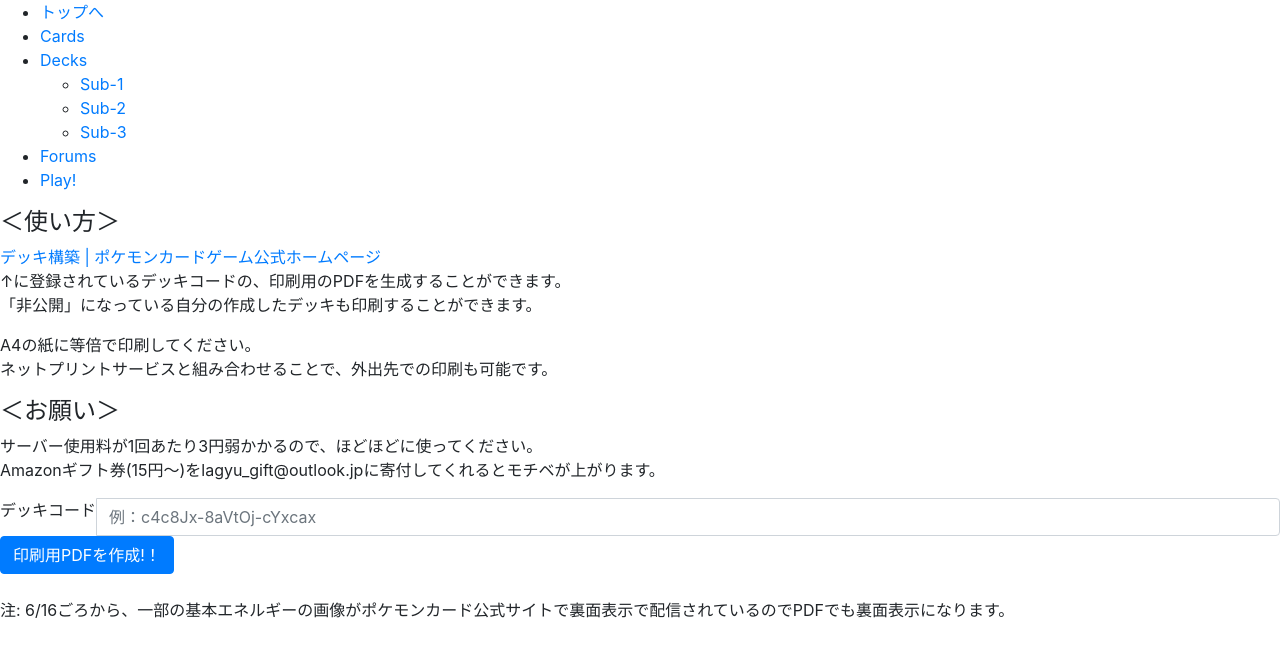
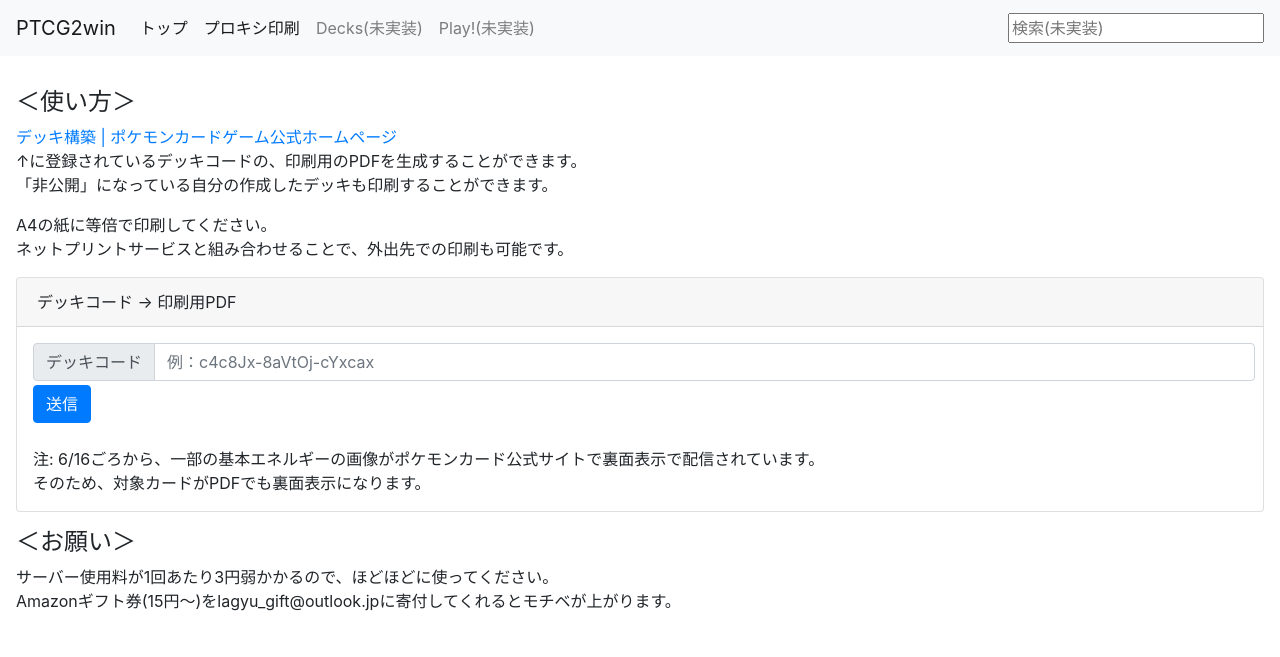
Before and after one commit to PokemonCardInCastle/PTCG2win, a Django app: page /proxy_maker in a window 1280 px wide. Shown: the top 657 px of the page. Run offline with Django 3.2, Linux system fonts and the light colour scheme; some libraries are stand-ins or nearby versions.

Commit message:
ナビゲーションバー追加

```diff
--- a/decks/proxy_maker.py
+++ b/decks/proxy_maker.py
@@ -15,7 +15,7 @@ class CodeInputForm(forms.Form):
     deck_code = forms.CharField(max_length=20,
                                 label="デッキコード",
                                 widget=forms.TextInput(
-                                    attrs={'class': 'form-control',
+                                    attrs={'class': 'form-control mr-4',
                                            "type": "text",
                                            'placeholder': '例：c4c8Jx-8aVtOj-cYxcax'}))
 
--- a/decks/templates/decks/proxy_maker.html
+++ b/decks/templates/decks/proxy_maker.html
@@ -3,80 +3,92 @@
 <head>
     <meta charset="UTF-8">
     <title>デッキコード -> 印刷用PDF</title>
-    <link rel="stylesheet" href="https://stackpath.bootstrapcdn.com/bootstrap/4.1.1/css/bootstrap.min.css"
-          integrity="sha384-WskhaSGFgHYWDcbwN70/dfYBj47jz9qbsMId/iRN3ewGhXQFZCSftd1LZCfmhktB" crossorigin="anonymous">
-    <script src="https://stackpath.bootstrapcdn.com/bootstrap/4.1.1/js/bootstrap.min.js"
-            integrity="sha384-smHYKdLADwkXOn1EmN1qk/HfnUcbVRZyYmZ4qpPea6sjB/pTJ0euyQp0Mk8ck+5T"
-            crossorigin="anonymous"></script>
+
     <script src="https://code.jquery.com/jquery-3.3.1.slim.min.js"
             integrity="sha384-q8i/X+965DzO0rT7abK41JStQIAqVgRVzpbzo5smXKp4YfRvH+8abtTE1Pi6jizo"
             crossorigin="anonymous"></script>
     <script src="https://cdnjs.cloudflare.com/ajax/libs/popper.js/1.14.3/umd/popper.min.js"
             integrity="sha384-ZMP7rVo3mIykV+2+9J3UJ46jBk0WLaUAdn689aCwoqbBJiSnjAK/l8WvCWPIPm49"
             crossorigin="anonymous"></script>
+
+    <link rel="stylesheet" href="https://stackpath.bootstrapcdn.com/bootstrap/4.1.1/css/bootstrap.min.css"
+          integrity="sha384-WskhaSGFgHYWDcbwN70/dfYBj47jz9qbsMId/iRN3ewGhXQFZCSftd1LZCfmhktB" crossorigin="anonymous">
+    <script src="https://stackpath.bootstrapcdn.com/bootstrap/4.1.1/js/bootstrap.min.js"
+            integrity="sha384-smHYKdLADwkXOn1EmN1qk/HfnUcbVRZyYmZ4qpPea6sjB/pTJ0euyQp0Mk8ck+5T"
+            crossorigin="anonymous"></script>
+
     {#    {% load static %}#}
     {#    <link rel="stylesheet" type="text/css" href="{% static 'decks/main.css' %}">#}
 </head>
-<body>
-<div>
-    <section role="complementary">
+<body style="padding-top:4.5rem;" class="m-3">
 
-
-        <nav role="navigation">
-            <ul>
-                <li><a href="/">トップへ</a></li>
-                <li><a href="#">Cards</a></li>
-                <li><a href="#" aria-haspopup="true">Decks</a>
-                    <ul class="dropdown" aria-label="submenu">
-                        <li><a href="#">Sub-1</a></li>
-                        <li><a href="#">Sub-2</a></li>
-                        <li><a href="#">Sub-3</a></li>
-                    </ul>
+<nav class="navbar navbar-expand-lg navbar-light bg-light fixed-top">
+    <a class="navbar-brand" href="#">PTCG2win</a>
+    <button type="button" class="navbar-toggler" data-toggle="collapse" data-target="#Navber" aria-controls="Navber"
+            aria-expanded="false" aria-label="レスポンシブ・ナビゲーションバー"></button>
+    <div class="collapse navbar-collapse" id="Navber">
+        <ul class="navbar-nav mr-auto mt-2 mt-lg-0">
+            <li class="nav-item active">
+                <a class="nav-link" href="/">トップ <span class="sr-only">(現位置)</span></a>
             </li>
-                <li><a href="#">Forums</a></li>
-                <li><a href="#">Play!</a></li>
+            <li class="nav-item active">
+                <a class="nav-link" href="/proxy_maker">プロキシ印刷</a>
+            </li>
+            <li class="nav-item">
+                <a class="nav-link" href="#">Decks(未実装)</a>
+            </li>
+            <li class="nav-item">
+                <a class="nav-link" href="#">Play!(未実装)</a>
+            </li>
 
         </ul>
+        <form class="form-inline my-2 my-lg-0">
+            <input type="text" placeholder="検索(未実装)">
+        </form>
+    </div><!-- /.navbar-collapse -->
 </nav>
 
 
-    </section>
-</div>
-<div style="clear: left">
-
-</div>
 <h4>＜使い方＞</h4>
 <p>
-    <a href="https://www.pokemon-card.com/deck/index.html" target="_blank">デッキ構築 | ポケモンカードゲーム公式ホームページ</a><br />
-    ↑に登録されているデッキコードの、印刷用のPDFを生成することができます。<br />
-    「非公開」になっている自分の作成したデッキも印刷することができます。<br />
+    <a href="https://www.pokemon-card.com/deck/index.html" target="_blank">デッキ構築 | ポケモンカードゲーム公式ホームページ</a><br/>
+    ↑に登録されているデッキコードの、印刷用のPDFを生成することができます。<br/>
+    「非公開」になっている自分の作成したデッキも印刷することができます。<br/>
 <p>
-    A4の紙に等倍で印刷してください。<br />
+    A4の紙に等倍で印刷してください。<br/>
     ネットプリントサービスと組み合わせることで、外出先での印刷も可能です。
 </p>
-</p>
+
+
+<div class="card mt-3 mb-3">
+    <div class="card-block">
+        <div class="card-header">デッキコード -> 印刷用PDF</div>
+        <form action="/proxy_result" method="get">
+            <div class="input-group mt-3 ml-3 mr-3 mb-0">
+                {% for field in form %}
+                    <div class="input-group-prepend">
+                        <label class="input-group-text" for="{{ field.name }}">{{ field.label }}</label>
+                    </div>
+                    {{ field }}
+                {% endfor %}
+            </div>
+            <button type='submit' name='Submit' value='Submit' class="btn btn-primary ml-3 mt-1">送信</button>
+
+        </form>
+        <br/>
+        <div class="mb-3 ml-3 mr-3">
+            注: 6/16ごろから、一部の基本エネルギーの画像がポケモンカード公式サイトで裏面表示で配信されています。<br/>
+            そのため、対象カードがPDFでも裏面表示になります。
+        </div>
+    </div>
+</div>
+
 <h4>＜お願い＞</h4>
 <p>
     サーバー使用料が1回あたり3円弱かかるので、ほどほどに使ってください。<br/>
     Amazonギフト券(15円～)をlagyu_gift@outlook.jpに寄付してくれるとモチベが上がります。
 </p>
-<div>
 
 
-<form action="/proxy_result" method="get">
-        <div class="input-group">
-    {% for field in form %}
-        <label class="input-group-addon" for="{{ field.name }}">{{ field.label }}</label>
-        {{ field }}
-    {% endfor %}
-</div>
-    <button type='submit' name='Submit' value='Submit' class="btn btn-primary">印刷用PDFを作成!！</button>
-
-</form>
-    <br />
-<p>
-    注: 6/16ごろから、一部の基本エネルギーの画像がポケモンカード公式サイトで裏面表示で配信されているのでPDFでも裏面表示になります。
-</p>
-</div>
 </body>
 </html>
```
Lines whose indentation alone changed are shown as unchanged.
